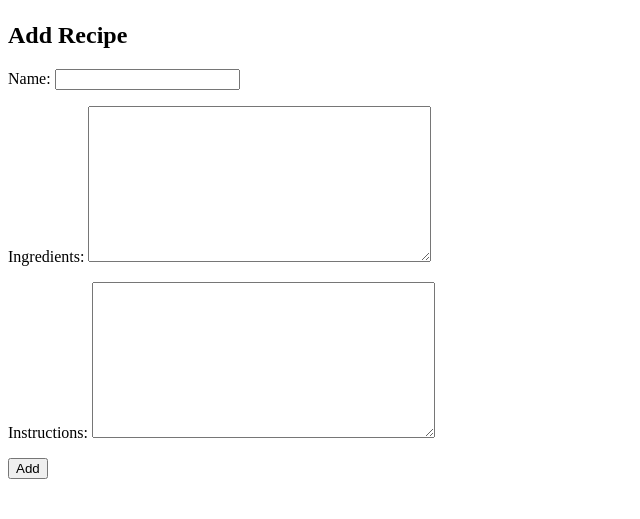
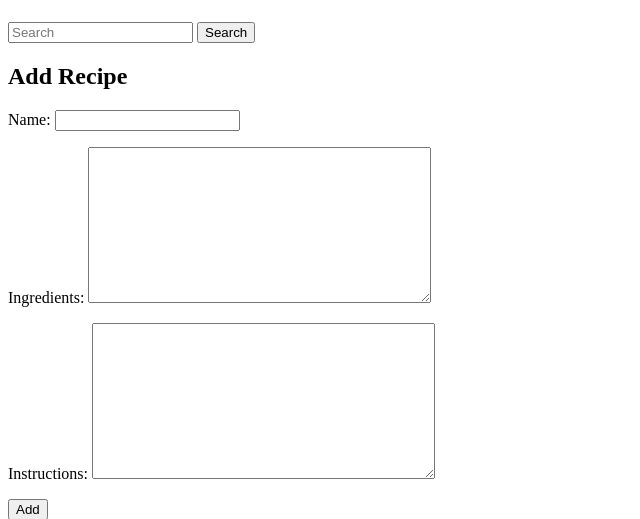
Before and after one commit to kelseyjaneadams/django-practice, a Django app: page /recipes/add/ in a window 1280 px wide. Shown: the part 58-577 px from the top of the page, without its empty margins (0-640 px from the left). Run offline with Django 5.2, Linux system fonts and the light colour scheme.

Commit message:
Implement a search/filter functionality

```diff
--- a/recipe_project/recipe/models.py
+++ b/recipe_project/recipe/models.py
@@ -12,5 +12,9 @@ class Recipe(models.Model):
     ingredients = models.TextField()
     instructions = models.TextField()
 
+    # creates the index on the specified fields when the corresponding database table is generated
+    class Meta:
+        indexes = [models.Index(fields=['name', 'ingredients','instructions'])]
+
     def __str__(self):
         return self.name
--- a/recipe_project/recipe/templates/recipe/base.html
+++ b/recipe_project/recipe/templates/recipe/base.html
@@ -9,6 +9,8 @@
     </header>
 
     <main>
+      {% include 'recipe/search_form.html' %}
+
       {% block content %}
       <!-- This block will be overridden by content from other templates -->
       {% endblock %}
--- /dev/null
+++ b/recipe_project/recipe/templates/recipe/search_form.html
@@ -0,0 +1,4 @@
+<form method="GET" action="{% url 'search_recipes' %}">
+    <input type="text" name="q" placeholder="Search" />
+    <button type="submit">Search</button>
+  </form>
--- a/recipe_project/recipe/views.py
+++ b/recipe_project/recipe/views.py
@@ -77,3 +77,14 @@ def delete_recipe(request, recipe_id):
 
     # Redirect back to the recipe list page
     return redirect('list_recipes')
+
+
+# This function handles the search for recipes.
+# It retrieves the search query from the GET request parameters using 'q'.
+# The recipes are filtered using the 'name' field with a case-insensitive match (`icontains`).
+# It then renders the 'recipe/search_recipes.html' template,
+# passing the filtered recipes and the search query to the template for display.
+def search_recipes(request):
+    query = request.GET.get('q')
+    recipes = Recipe.objects.filter(name__icontains=query)
+    return render(request, 'recipe/search_recipes.html', {'recipes': recipes, 'query': query})
--- a/recipe_project/recipe_project/urls.py
+++ b/recipe_project/recipe_project/urls.py
@@ -24,4 +24,5 @@ urlpatterns = [
     path('recipes/', views.list_recipes, name='list_recipes'),
     path('recipes/update/<int:recipe_id>/', views.update_recipe, name='update_recipe'),
     path("recipes/delete/<int:recipe_id>/", views.delete_recipe, name="delete_recipe"),
+    path("recipes/search/", views.search_recipes, name="search_recipes"),
 ]
```
Also changed, not shown: recipe_project/recipe/templates/recipe/search_recipes.html (added, +11 -0 lines), recipe_project/recipe/migrations/0003_recipe_recipe_reci_name_4add7a_idx.py (added).
